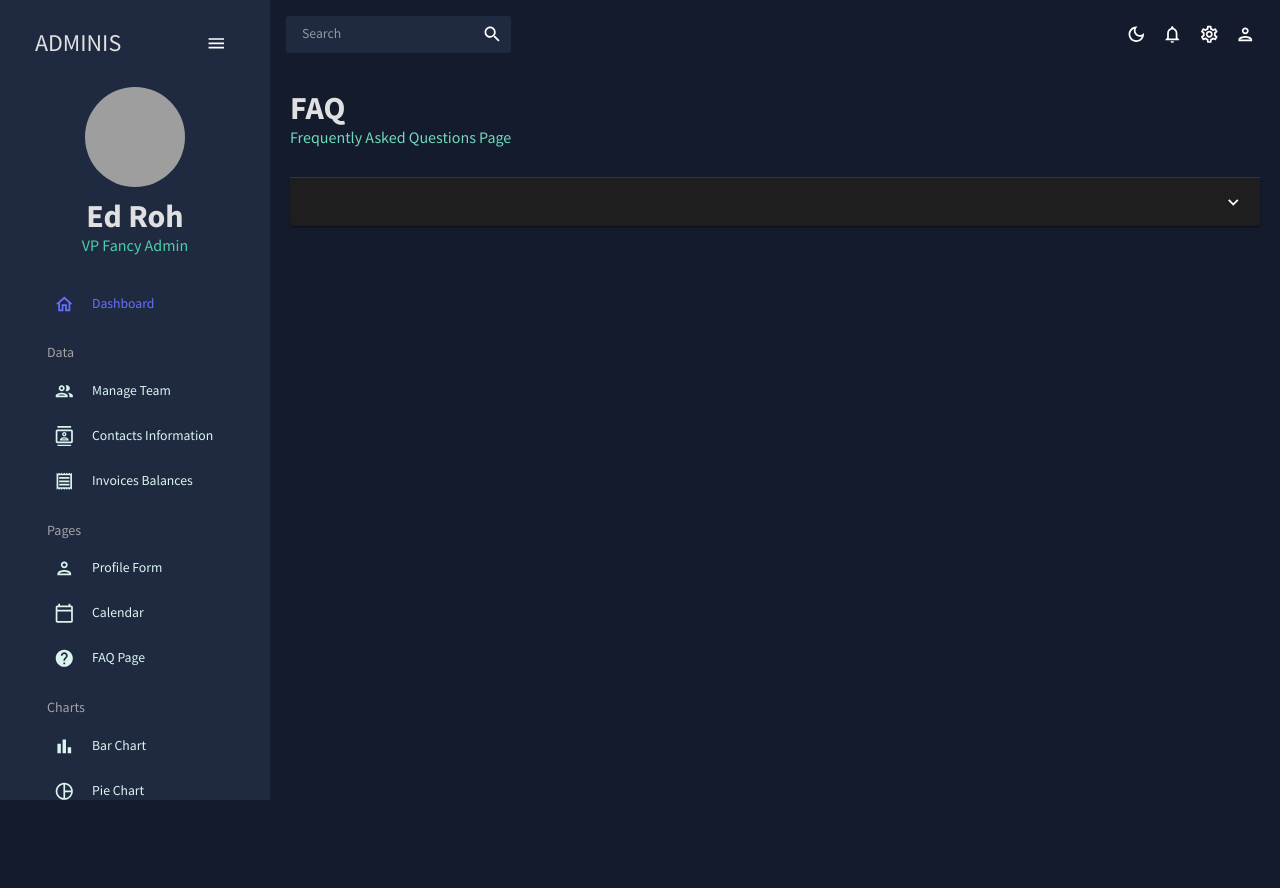
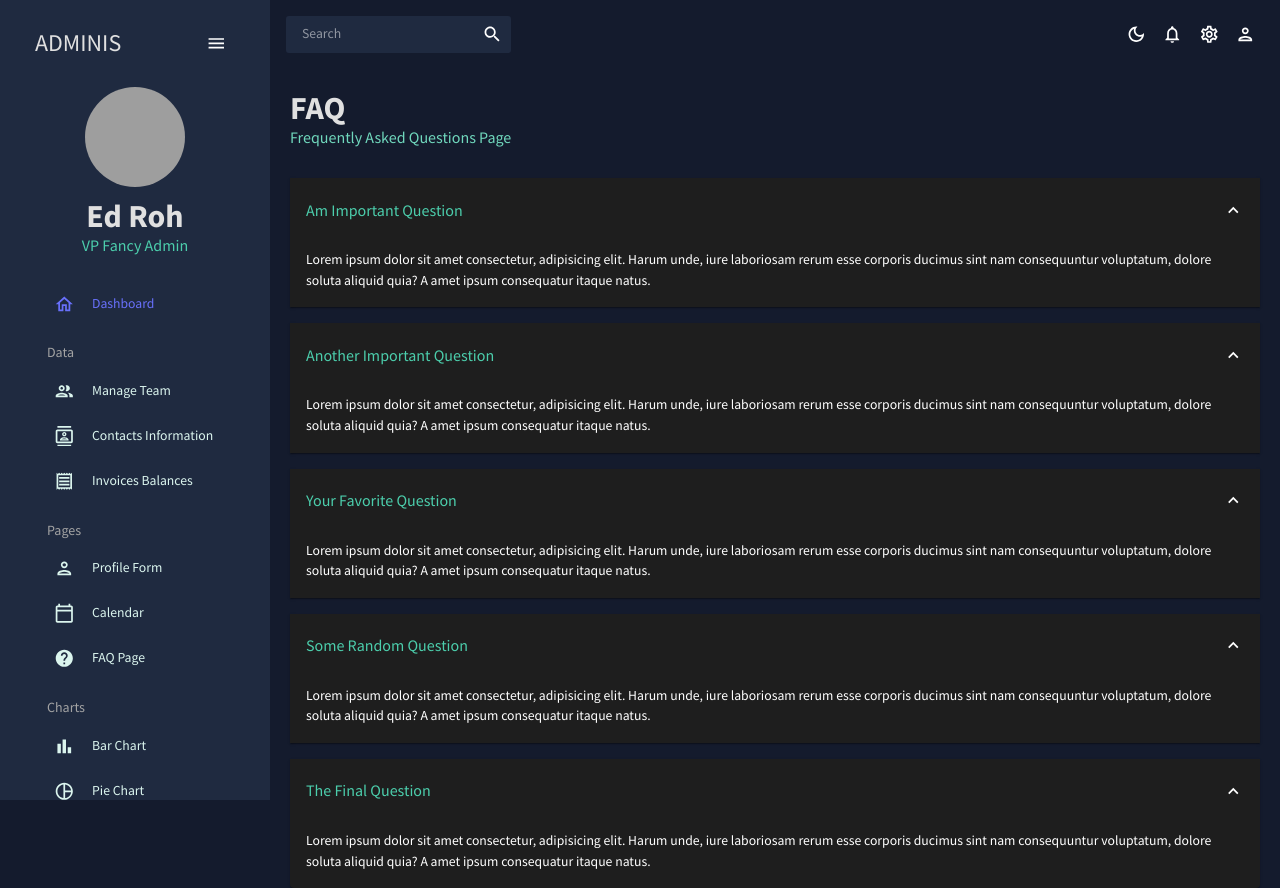
Before and after one commit to Yeison2017/01-dashboard, a React (Vite) app: page /faq in a window 1280 px wide. Before the commit the page ends 800 px from the top, so only its background shows below. Built offline with nearby package versions, Linux system fonts and the light colour scheme; grey boxes are pictures that could not be loaded.

Commit message:
Se crea la pagina de FAQ

```diff
--- a/src/components/index.ts
+++ b/src/components/index.ts
@@ -2,6 +2,7 @@ export { default as Input } from "./atoms/Input";
 export { default as InputForm } from "./atoms/InputForm";
 export { default as Table } from "./atoms/Table";
 export { default as TitlePage } from "./atoms/TitlePage";
+export { default as Faq } from "./molecules/Faq";
 export { default as Topbar } from "./molecules/Topbar";
 export { default as Calendar } from "./organisms/Calendar";
 export { default as Item } from "./organisms/sidebar/Item";
--- /dev/null
+++ b/src/components/molecules/Faq.tsx
@@ -0,0 +1,36 @@
+import { Typography } from "@mui/material";
+import Accordion from "@mui/material/Accordion";
+import AccordionSummary from "@mui/material/AccordionSummary";
+import AccordionDetails from "@mui/material/AccordionDetails";
+import ExpandMoreIcon from "@mui/icons-material/ExpandMore";
+
+import { useTheme } from "../../hooks";
+
+interface IFaqProps {
+  title: string;
+}
+
+const Faq = ({ title }: IFaqProps) => {
+  const { colors } = useTheme();
+  return (
+    <>
+      <Accordion defaultExpanded>
+        <AccordionSummary expandIcon={<ExpandMoreIcon />}>
+          <Typography color={colors.greenAccent[500]} variant="h5">
+            {title}
+          </Typography>
+        </AccordionSummary>
+        <AccordionDetails>
+          <Typography>
+            Lorem ipsum dolor sit amet consectetur, adipisicing elit. Harum
+            unde, iure laboriosam rerum esse corporis ducimus sint nam
+            consequuntur voluptatum, dolore soluta aliquid quia? A amet ipsum
+            consequatur itaque natus.
+          </Typography>
+        </AccordionDetails>
+      </Accordion>
+    </>
+  );
+};
+
+export default Faq;
--- a/src/pages/Fab.tsx
+++ /dev/null
@@ -1,19 +0,0 @@
-import { Box } from "@mui/material";
-import Accordion from "@mui/material/Accordion";
-import AccordionSummary from "@mui/material/AccordionSummary";
-import AccordionDetails from "@mui/material/AccordionDetails";
-import ExpandMoreIcon from "@mui/icons-material/ExpandMore";
-
-import { PageLayout } from "../components";
-
-const Fab = () => {
-  return (
-    <PageLayout title="FAQ" subtitle="Frequently Asked Questions Page">
-      <Accordion>
-        <AccordionSummary expandIcon={<ExpandMoreIcon />} />
-      </Accordion>
-    </PageLayout>
-  );
-};
-
-export default Fab;
--- /dev/null
+++ b/src/pages/FaqPage.tsx
@@ -0,0 +1,21 @@
+import { Box, Typography } from "@mui/material";
+import Accordion from "@mui/material/Accordion";
+import AccordionSummary from "@mui/material/AccordionSummary";
+import AccordionDetails from "@mui/material/AccordionDetails";
+import ExpandMoreIcon from "@mui/icons-material/ExpandMore";
+
+import { Faq, PageLayout } from "../components";
+
+const FaqPage = () => {
+  return (
+    <PageLayout title="FAQ" subtitle="Frequently Asked Questions Page">
+      <Faq title="Am Important Question" />
+      <Faq title="Another Important Question" />
+      <Faq title="Your Favorite Question" />
+      <Faq title="Some Random Question" />
+      <Faq title="The Final Question" />
+    </PageLayout>
+  );
+};
+
+export default FaqPage;
--- a/src/pages/index.ts
+++ b/src/pages/index.ts
@@ -1,6 +1,6 @@
 export { default as CalendarPage } from "./CalendarPage";
 export { default as Dashboard } from "./Dashboard";
-export { default as Fab } from "./Fab";
+export { default as FaqPage } from "./FaqPage";
 export { default as Form } from "./Form";
 export { default as Contacts } from "./contacts/Contacts";
 export { default as ContactsTable } from "./contacts/ContactsTable";
--- a/src/routes/AppRoutes.tsx
+++ b/src/routes/AppRoutes.tsx
@@ -6,7 +6,7 @@ import {
   Invoices,
   Form,
   CalendarPage,
-  Fab,
+  FaqPage,
 } from "../pages";
 
 const AppRoutes = () => {
@@ -18,7 +18,7 @@ const AppRoutes = () => {
       <Route path="/invoices" element={<Invoices />} />
       <Route path="/form" element={<Form />} />
       <Route path="/calendar" element={<CalendarPage />} />
-      <Route path="/faq" element={<Fab />} />
+      <Route path="/faq" element={<FaqPage />} />
     </Routes>
   );
 };
```
